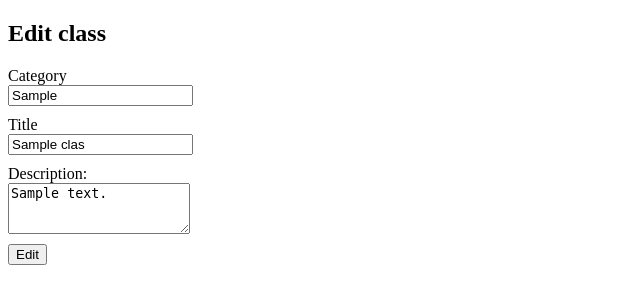
After one commit to boaarmpit/udacity_FSND_project3, a Flask app: page /edit_class/1/ in a window 1280 px wide. The commit adds this page. Shown: the top 304 px of the page, without its empty margins (0-640 px from the left). Run offline with Flask 2, Linux system fonts and the light colour scheme; tables that the repository leaves empty hold one stand-in row (values such as "Sample post").

Commit message:
Add basic update and delete functionality ('/edit_class/<id>/' and '/delete_class/<id>')

```diff
--- a/app.py
+++ b/app.py
@@ -20,7 +20,7 @@ session = DBSession()
 
 @app.route('/')
 def show_all():
-    classes = session.query(Class).all()
+    classes = session.query(Class).order_by('category').all()
     return render_template('index.html', classes=classes)
 
 
@@ -38,7 +38,48 @@ def new_class():
                                  description=description)
             session.add(class_to_add)
             session.commit()
-            flash('Class successfully added')
+            flash('Added class {0} successfully'.format(title))
+        else:
+            flash('Class category, title, and description required')
+        return redirect(url_for('show_all'))
+    else:
+        flash('Unsupported request type.')
+        return redirect(url_for('show_all'))
+
+@app.route('/delete_class/<int:id>/', methods=['GET', 'POST'])
+def delete_class(id):
+    if request.method == 'GET':
+        class_to_delete = session.query(Class).filter_by(id=id).one()
+        return render_template('delete_class.html',
+                               class_to_delete=class_to_delete)
+    if request.method == 'POST':
+        class_to_delete = session.query(Class).filter_by(id=id).one()
+        session.delete(class_to_delete)
+        session.commit()
+        flash ('Deleted {0} successfully'.format(class_to_delete.title))
+        return redirect(url_for('show_all'))
+    else:
+        flash('Unsupported request type.')
+        return redirect(url_for('show_all'))
+
+
+@app.route('/edit_class/<int:id>/', methods=['GET', 'POST'])
+def edit_class(id):
+    if request.method == 'GET':
+        class_to_edit = session.query(Class).filter_by(id=id).one()
+        return render_template('edit_class.html',
+                               class_to_edit=class_to_edit)
+    if request.method == 'POST':
+        category = request.form['category']
+        title = request.form['title']
+        description = request.form['description']
+        if category != '' and title != '' and description != '':
+            class_to_edit = session.query(Class).filter_by(id=id).one()
+            class_to_edit.category = category
+            class_to_edit.title = title
+            class_to_edit.description = description
+            session.commit()
+            flash ('Edited {0} successfully'.format(class_to_edit.title))
         else:
             flash('Class category, title, and description required')
         return redirect(url_for('show_all'))
--- a/static/css/main.css
+++ b/static/css/main.css
@@ -1,3 +1,8 @@
+li.flash{
+    list-style-type: none;
+    background-color:cyan;
+}
+
 label,input,textarea{
     display:block;
 }
--- /dev/null
+++ b/templates/edit_class.html
@@ -0,0 +1,20 @@
+<!DOCTYPE html>
+<html>
+<head lang="en">
+    <meta charset="UTF-8">
+    <title>Class Catalog: Edit class.</title>
+    <link rel="stylesheet" type="text/css" href="/static/css/main.css">
+</head>
+<body>
+    <h2>Edit class</h2>
+    <form action="#" method="post">
+        <label>Category</label>
+        <input type ="text" name="category" value="{{class_to_edit.category}}">
+        <label>Title</label>
+        <input type ="text" name="title" value="{{class_to_edit.title}}">
+        <label>Description:</label>
+        <textarea maxlength="500" rows="3" name="description">{{class_to_edit.description}}</textarea>
+        <button type="submit">Edit</button>
+    </form>
+</body>
+</html>
--- a/templates/new_class.html
+++ b/templates/new_class.html
@@ -3,7 +3,7 @@
 <head lang="en">
     <meta charset="UTF-8">
     <title>Class Catalog: Add new class.</title>
-    <link rel="stylesheet" type="text/css" href="/static/css/main.css"
+    <link rel="stylesheet" type="text/css" href="/static/css/main.css">
 </head>
 <body>
     <h2>Add a new class</h2>
```
Also changed, not shown: templates/delete_class.html (added, +15 -0 lines), templates/index.html (+6 -2 lines).
